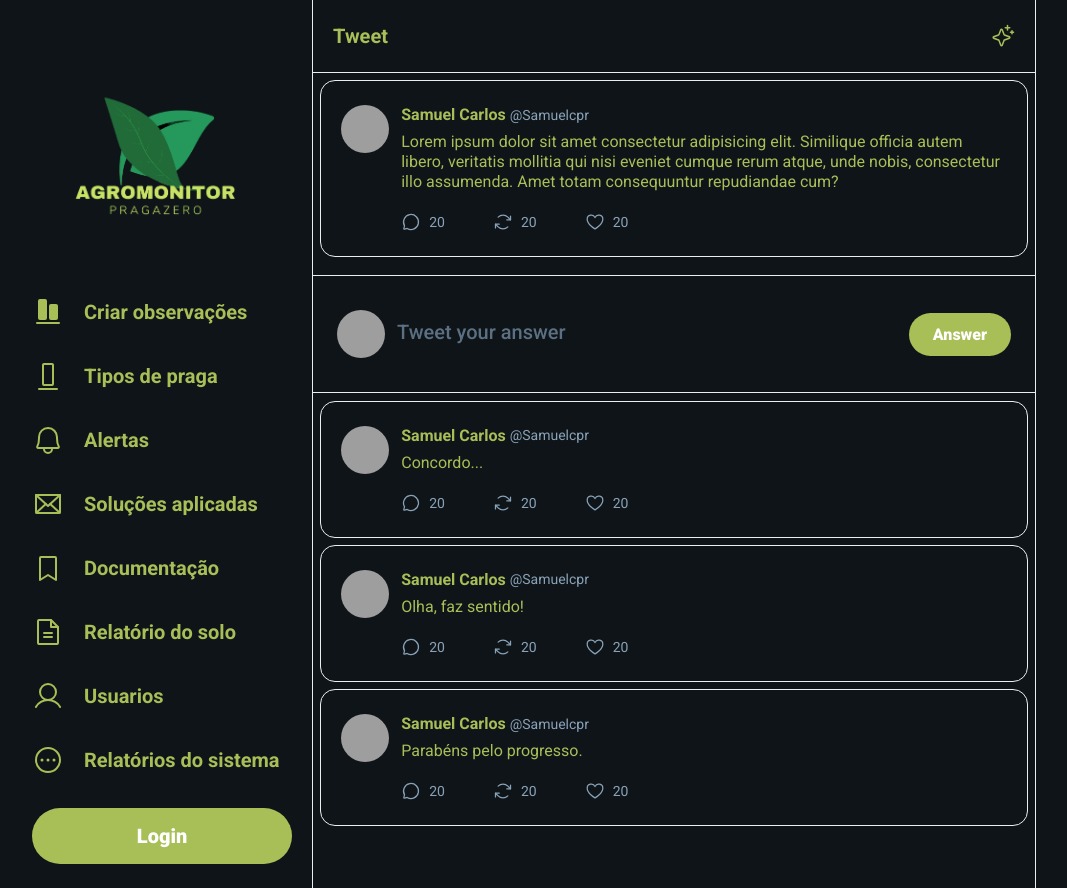
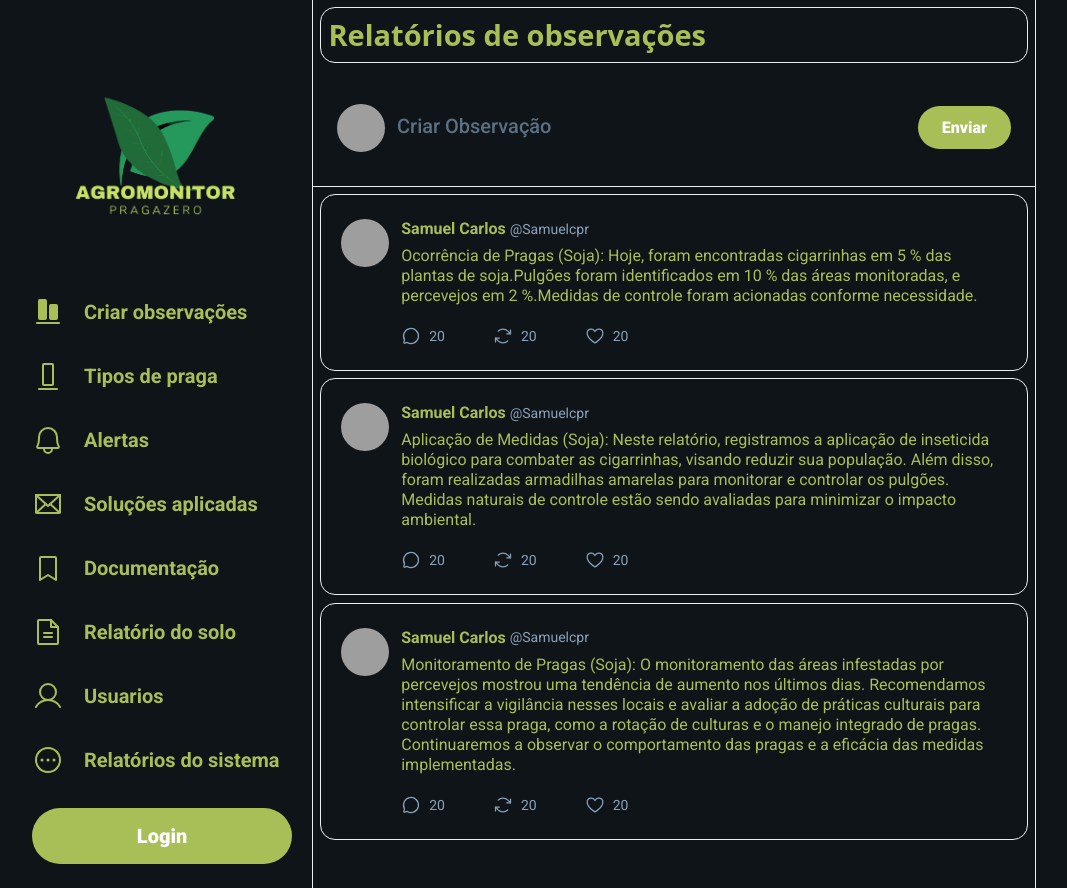
Before and after one commit to samuelcpr/AgroMonitor, a React (Vite) app: page /status in a window 1280 px wide. Shown: the whole page, without its empty margins (116-1183 px from the left). Built offline with nearby package versions, Linux system fonts and the light colour scheme; grey boxes are pictures that could not be loaded.

Commit message:
chore: mudando relatórios padrão do sistema

```diff
--- a/src/pages/Status.tsx
+++ b/src/pages/Status.tsx
@@ -25,9 +25,9 @@ import './Status.css';
 export function Status() {
   const [newAnswer, setNewAnswer] = useState('')
   const [answers, setAnswers] = useState([
-    'Concordo...',
-    'Olha, faz sentido!',
-    'Parabéns pelo progresso.'
+    'Ocorrência de Pragas (Soja):  Hoje, foram encontradas cigarrinhas em 5 % das plantas de soja.Pulgões foram identificados em 10 % das áreas monitoradas, e percevejos em 2 %.Medidas de controle foram acionadas conforme necessidade.',
+    'Aplicação de Medidas (Soja): Neste relatório, registramos a aplicação de inseticida biológico para combater as cigarrinhas, visando reduzir sua população. Além disso, foram realizadas armadilhas amarelas para monitorar e controlar os pulgões. Medidas naturais de controle estão sendo avaliadas para minimizar o impacto ambiental.',
+    'Monitoramento de Pragas (Soja): O monitoramento das áreas infestadas por percevejos mostrou uma tendência de aumento nos últimos dias. Recomendamos intensificar a vigilância nesses locais e avaliar a adoção de práticas culturais para controlar essa praga, como a rotação de culturas e o manejo integrado de pragas. Continuaremos a observar o comportamento das pragas e a eficácia das medidas implementadas.'
   ])
 
   function createNewAnswer(event: FormEvent) {
@@ -46,18 +46,17 @@ export function Status() {
 
   return (
     <main className="status">
-      <Header title="Tweet" />
 
-      <Tweet content="Lorem ipsum dolor sit amet consectetur adipisicing elit. Similique officia autem libero, veritatis mollitia qui nisi eveniet cumque rerum atque, unde nobis, consectetur illo assumenda. Amet totam consequuntur repudiandae cum?" />
 
-      <Separator />
+      <h1 className="text-header-page">Relatórios de observações</h1>
+
 
       <form onSubmit={createNewAnswer} className="answer-tweet-form">
         <label htmlFor="tweet">
           <img src="https://avatars.githubusercontent.com/u/79328967?v=4" alt="Samuel Carlos" />
           <textarea
             id="tweet"
-            placeholder="Tweet your answer"
+            placeholder="Criar Observação"
             value={newAnswer}
             onKeyDown={handleHotkeySubmit}
             onChange={(event) => {
@@ -68,7 +67,7 @@ export function Status() {
 
         <button type="submit">
           <PaperPlaneRight />
-          <span>Answer</span>
+          <span>Enviar</span>
         </button>
       </form>
 
```
